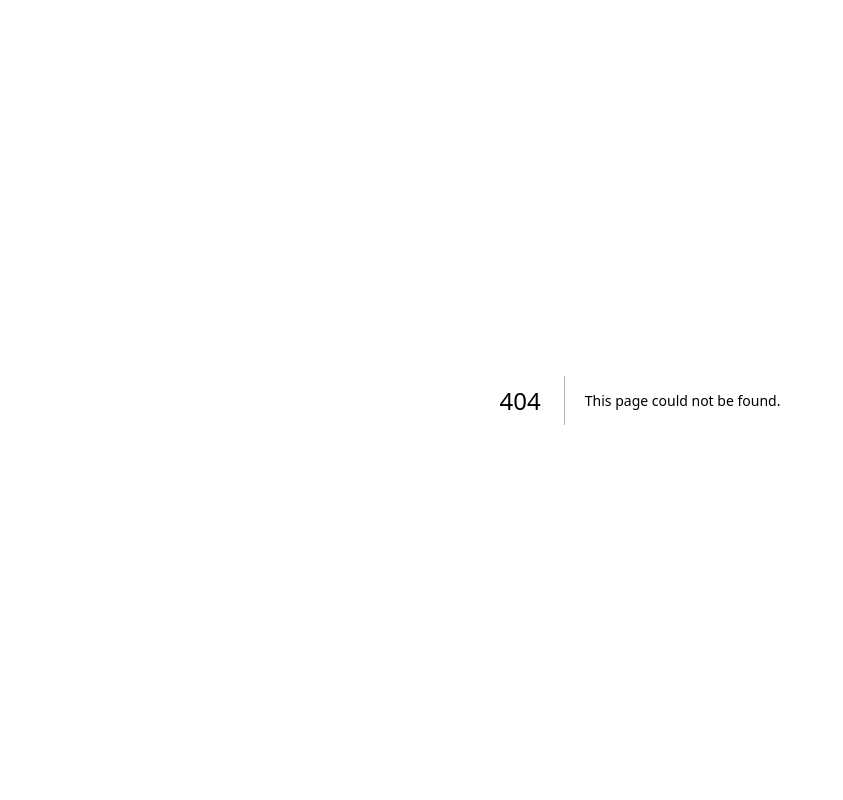
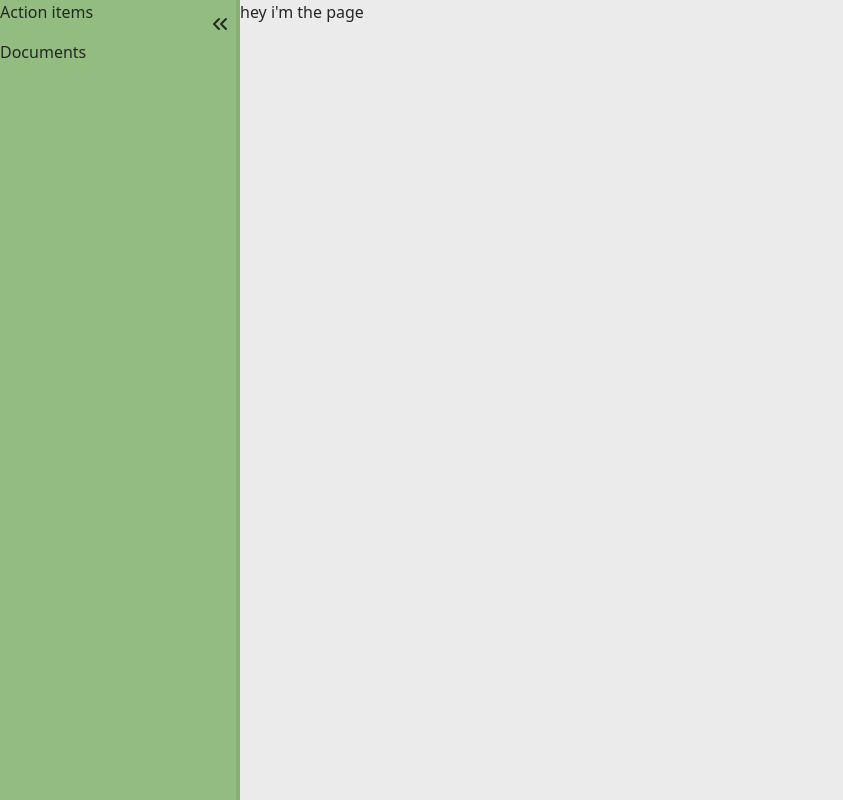
Before and after one commit to leximoon/ttrpg-notetaking-app, a Next.js app: page / in a window 1280 px wide. Before the commit this address had no page. Shown: the whole page, without its empty margins (0-843 px from the left). Built offline with nearby package versions, Linux system fonts and the light colour scheme.

Commit message:
created main route navigation and sidebar

```diff
--- a/package.json
+++ b/package.json
@@ -19,7 +19,8 @@
     "next-themes": "^0.4.3",
     "react": "19.0.0-rc-02c0e824-20241028",
     "react-dom": "19.0.0-rc-02c0e824-20241028",
-    "tailwind-merge": "^2.5.4"
+    "tailwind-merge": "^2.5.4",
+    "usehooks-ts": "^3.1.0"
   },
   "devDependencies": {
     "@chromatic-com/storybook": "^3.2.2",
--- /dev/null
+++ b/src/app/(main)/_components/Navigation.tsx
@@ -0,0 +1,144 @@
+'use client';
+
+import { ChevronsLeft, MenuIcon } from 'lucide-react';
+import { usePathname } from 'next/navigation';
+import React, { ElementRef, useRef, useState } from 'react';
+import { useMediaQuery } from 'usehooks-ts';
+import clsx from "clsx";
+import { twMerge } from 'tailwind-merge';
+
+// ALL NAVIGATION
+export const Navigation = () => {
+	const pathname = usePathname();
+
+	// WINDOW SIZE CHECK
+	const isSmall = useMediaQuery('(max-width: 768px)');
+
+	// REFERENCES TO ELEMENTS
+	const isResizingRef = useRef(false);
+	const sideBarRef = useRef<ElementRef<'aside'>>(null);
+	const navBarRef = useRef<ElementRef<'div'>>(null);
+
+	// STATES FOR RESETTING AND COLLAPSING
+	const [isResetting, setIsResetting] = useState(false);
+	const [isCollapsed, setIsCollapsed] = useState(isSmall);
+
+	// MOUSE ACTION FUNCTIONS
+	// When clicking set resizing to true and add event listeners
+	const handleMouseDown = (
+		event: React.MouseEvent<HTMLDivElement, MouseEvent>
+	) => {
+		event.preventDefault();
+		event.stopPropagation();
+
+		isResizingRef.current = true;
+		document.addEventListener('mousemove', handleMouseMove);
+		document.addEventListener('mouseup', handleMouseUp);
+	};
+
+	// When moving while clicking change size
+	const handleMouseMove = ( event:MouseEvent ) => {
+		if (!isResizingRef.current) return;
+		let newWidth = event.clientX;
+
+		if (newWidth < 240) newWidth = 240;
+		if (newWidth > 480) newWidth = 480;
+
+		if (sideBarRef.current && navBarRef.current) {
+			sideBarRef.current.style.width = `${newWidth}px`;
+			navBarRef.current.style.setProperty('left', `${newWidth}px`);
+			navBarRef.current.style.setProperty('width', `calc(100% - ${newWidth}px)`)
+		}
+	}
+
+	// When click ends reset resizing to false and remove event listeners
+	const handleMouseUp = () => {
+		isResizingRef.current = false;
+		document.removeEventListener('mousemove', handleMouseMove);
+		document.removeEventListener('mouseup', handleMouseUp);
+
+	}
+
+	// RESIZE FUNCTIONS
+	// Reset side bar to original size
+	const resetWidth = () => {
+		if (sideBarRef.current && navBarRef.current) {
+			setIsCollapsed(false);
+			setIsResetting(true);
+
+			sideBarRef.current.style.width = isSmall ? '100%' : '240px';
+			navBarRef.current.style.setProperty('left', isSmall ? '100%' : '240px');
+			navBarRef.current.style.setProperty('width', isSmall ? '0' : 'calc(100% - 240px');
+
+			//time for resetting same as duration of transition animation
+			setTimeout(() => setIsResetting(false), 300);
+		}
+	}
+
+	// Collapse side bar completely
+	const collapse = () => {
+		if (sideBarRef.current && navBarRef.current) {
+			setIsCollapsed(true);
+			setIsResetting(true);
+
+			sideBarRef.current.style.width = '0';
+			navBarRef.current.style.setProperty('left', '0');
+			navBarRef.current.style.setProperty('width', '100%');
+
+			//time for resetting same as duration of transition
+			setTimeout(() => setIsResetting(false), 300);
+		}
+	}
+
+	return (
+		<>
+		<aside
+			ref={ sideBarRef }
+			className= {twMerge(clsx(
+				// SIDE BAR
+				"group/sidebar h-full bg-secondary overflow-y-auto relative flex w-60 flex-col z-[99999]",
+                { "transition-all ease-in-out duration-300": isResetting },
+                { "w-0": isSmall }
+			))}
+		>
+			<div
+				onClick={collapse}
+				role="button"
+				className= {twMerge(clsx(
+					// COLLAPSE BUTTON
+					"h-6 w-6 text-text rounded-sm hover:bg-secondary-contrast absolute top-3 right-2 opacity-0 group-hover/sidebar:opacity-100 transition",
+					{"opacity-100": isSmall}
+				))}
+			>
+				<ChevronsLeft className="h-6 w-6" />
+			</div>
+			<div>
+				<p>Action items</p>
+			</div>
+			<div className="mt-4">
+				<p>Documents</p>
+			</div>
+			<div
+				// vVERTICAL BAR FOR RESIZING SIDE BAR
+				className="opacity-0 group-hover/sidebar:opacity-100
+                transition cursor-ew-resize absolute h-full w-1 bg-primary/10 right-0 top-0"
+				onMouseDown={handleMouseDown}
+				onClick={resetWidth}
+			/>
+		</aside>
+		<div
+			ref={ navBarRef }
+			className={twMerge(clsx(
+				// TOP NAV BAR
+				'absolute top-0 z-[99999] left-60 w-[calc(100%-240px)]',
+				{'transition-all ease-in-out duration-300': isResetting},
+				{'left-0 w-full': isSmall}
+			))}
+		>
+			<nav className='bg-transparent px-3 py-2 w-full'>
+				{ isCollapsed && <MenuIcon onClick={resetWidth} role="button" className='h-6 w-6 text-text'/>}
+			</nav>
+		</div>
+		</>
+	);
+};
--- /dev/null
+++ b/src/app/(main)/_components/UI/sidebar.tsx
@@ -0,0 +1,7 @@
+import React from 'react'
+
+export default function Sidebar() {
+  return (
+    <div>Sidebar</div>
+  )
+}
--- /dev/null
+++ b/src/app/(main)/layout.tsx
@@ -0,0 +1,21 @@
+"use client"
+
+import { Navigation } from "./_components/Navigation";
+
+const MainLayout = ({ children }: {
+    children: React.ReactNode;
+}) => {
+    //TODO: when we have auth, add check with spinner here.
+    //TODO: Add redirect if not authenticated as well.
+
+    return (
+        <div className="h-full flex bg-background">
+            <Navigation />
+            <main className="flex-1 h-full overflow-y-auto">
+                { children }
+            </main>
+        </div>
+     );
+}
+
+export default MainLayout;
--- /dev/null
+++ b/src/app/(main)/page.tsx
@@ -0,0 +1,7 @@
+export default function () {
+    return (
+        <div>
+            hey i'm the page
+        </div>
+    );
+}
```
Also changed, not shown: 1 other file (tests, documents, lock files or other folders).
